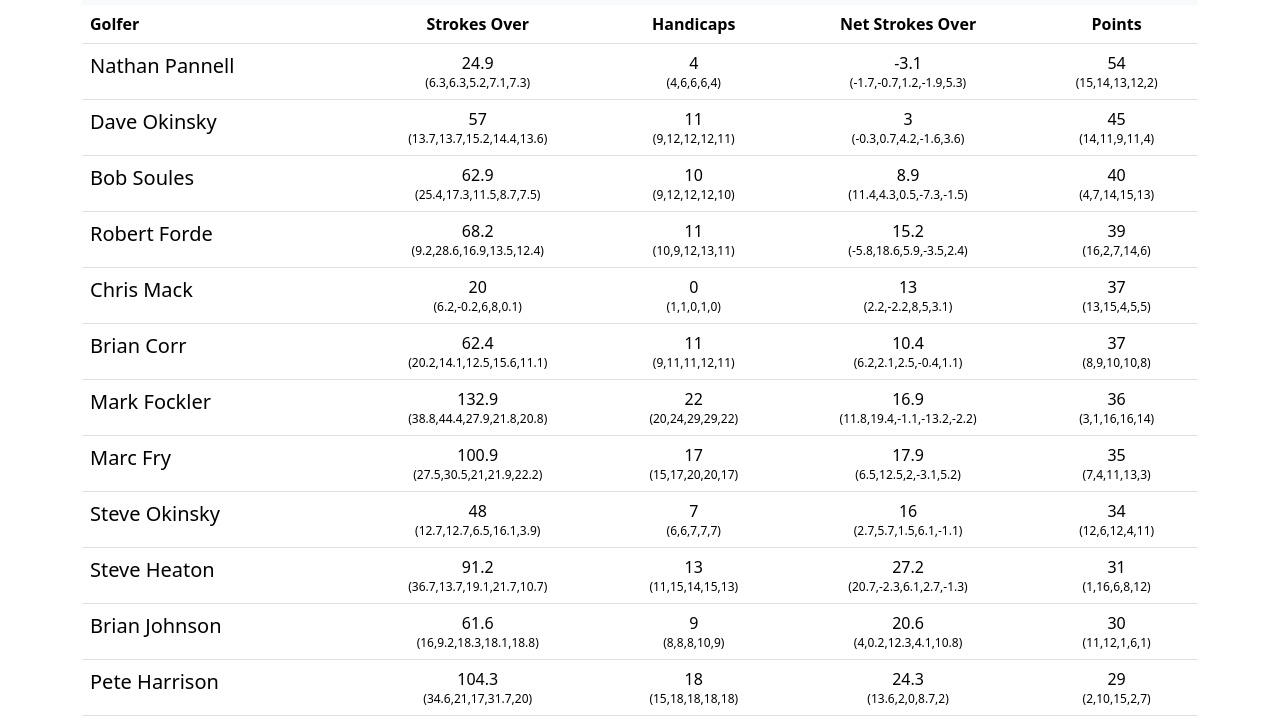
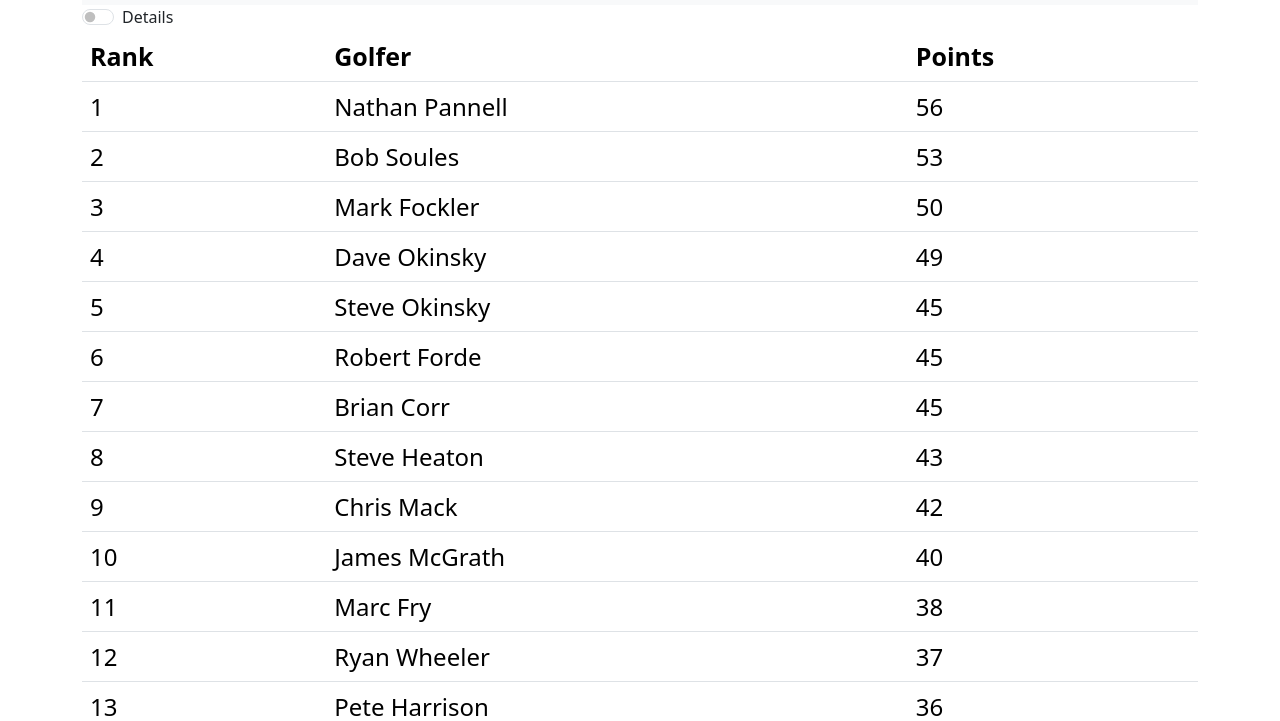
Before and after one commit to dokinsky/Kareoke, a plain HTML site: page GolfSim/Standing.html in a window 1280 px wide. Shown: the part 51-772 px from the top of the page. Drawn offline with nearby package versions, Linux system fonts and the light colour scheme.

Commit message:
Update Standing.html

```diff
--- a/GolfSim/Standing.html
+++ b/GolfSim/Standing.html
@@ -15,16 +15,12 @@
     <body>
         <div class="container-lg" id="navbarContainer"></div>
         <div class="container-lg" id="mainContainer">
+            <div class="form-check form-switch">
+                <input class="form-check-input" type="checkbox" role="switch" id="changeDataCheck" onclick="ChangeData()">
+                <label class="form-check-label" for="changeDataCheck">Details</label>
+            </div>
            <table class="table">
-                <thead id="tableHead">
-                    <tr>
-                        <th>Golfer</th>
-                        <th style="text-align: center;">Strokes Over</th>
-                        <th style="text-align: center;">Handicaps</th>
-                        <th style="text-align: center;">Net Strokes Over</th>
-                        <th style="text-align: center;">Points</th>
-                    </tr>
-                </thead>
+                <thead id="tableHead"></thead>
                 <tbody id="tableBody"></tbody>
            </table>
         </div>
@@ -41,14 +37,14 @@
     let tableBody = document.getElementById("tableBody");
     let reportData = StandingData;
 
-    function createHeader(firstRecord){
+    function createHeader(simple = true){
         let headerRow = document.createElement("tr");
         headerRow.classList.add("header");
-        Object.keys(firstRecord).forEach(key => {
-            let col = document.createElement("th");
-            col.innerText = key;
-            headerRow.appendChild(col);
-        });
+        if (simple){
+            headerRow.innerHTML = '<th>Rank</th><th>Golfer</th><th>Points</th>';
+        } else {
+            headerRow.innerHTML = '<th>Rank</th><th>Golfer</th><th style="text-align: center;">Strokes Over</th><th style="text-align: center;">Handicaps</th><th style="text-align: center;">Net Strokes Over</th><th style="text-align: center;">Points</th>';
+        }
         return headerRow;
     }
 
@@ -57,46 +53,67 @@
 
     function CreateCell(cellData){
         let div = document.createElement("td");
-        div.style = "font-size: 20px"
+        div.style = "font-size: 24px"
         div.innerText = cellData;
         return div;
     }
 
-    function CreateSum(total, arr){
+    function CreateSum(total, arr, arr2){
         let cell = document.createElement("td");
         cell.style = "text-align: center"
         let topDiv = document.createElement("div");
+        topDiv.style = "font-weight: bold"
         let botDiv = document.createElement("div");
-        botDiv.style = "font-size:12px"
+        botDiv.style = "font-size:11px"
         topDiv.innerHTML = total;
-        botDiv.innerHTML = "(" + arr + ")";
+        botDiv.innerHTML = "<div>(" + arr + ")</div>";
+        if (arr2 != null){
+            botDiv.innerHTML = "<div>(" + arr + ")</div><div>(" + arr2 + ")</div>";
+        }
         cell.appendChild(topDiv);
         cell.appendChild(botDiv);
         return cell;
     }
 
-    function CreateRow(rowData){
+    function CreateRow(rowData, i){
+        console.log(rowData)
         let row = document.createElement("tr");
+        row.appendChild(CreateCell(i));
         row.appendChild(CreateCell(rowData.GolferName));
 
-        row.appendChild(CreateSum(rowData.TotalStrokes, rowData.scores))
-        row.appendChild(CreateSum(rowData.Handicap, rowData.handicaps))
+        row.appendChild(CreateSum(rowData.TotalStrokes, rowData.scores, null))
+        row.appendChild(CreateSum(rowData.Handicap, rowData.handicaps, rowData.courseHandicaps))
         row.appendChild(CreateSum(rowData.TotalNetStrokes, rowData.netScores))
         row.appendChild(CreateSum(rowData.TotalPoints, rowData.points))
-
-        //Object.keys(rowData).forEach(key => {
-        //    div.appendChild(CreateCell(rowData[key]));
-        //});
 
         return row;
     };
 
+    function CreateSimpleRow(rowData, i){
+        let row = document.createElement("tr");
+        row.appendChild(CreateCell(i));
+        row.appendChild(CreateCell(rowData.GolferName));
+        row.appendChild(CreateCell(rowData.TotalPoints));
+        return row;
+    }
+
     function CreateReport(data, head, body){
-        //let header = createHeader(data[0])
-        //head.appendChild(header);
+        head.appendChild(createHeader(false))
+        let row = 1;
         data.forEach((r) => {
-            body.appendChild(CreateRow(r));
+            body.appendChild(CreateRow(r, row));
+            row++;
         })
+
+    }
+
+    function CreateSimpleReport(data, head, body){
+        head.appendChild(createHeader())
+        let row = 1;
+        data.forEach((r) => {
+            body.appendChild(CreateSimpleRow(r, row));
+            row++;
+        });
 
     }
 
@@ -118,12 +135,25 @@
         });
         return data;
     }
+    reportData = FormatTotals(reportData, 4);
+    reportData.sort((a,b) => b.TotalPoints - a.TotalPoints )
 
-    reportData = FormatTotals(reportData, 3);
+    function ChangeData(){
+        let check = document.getElementById("changeDataCheck");
 
-    reportData.sort((a,b) => b.TotalPoints - a.TotalPoints )
-    console.log(reportData)
-    CreateReport(reportData, tableHead, tableBody);
+        tableHead.innerHTML = "";
+        tableBody.innerHTML = "";
+
+        if (check.checked){
+            CreateReport(reportData, tableHead, tableBody);
+        } else {
+            CreateSimpleReport(reportData, tableHead, tableBody);
+        }
+
+        console.log(check.checked)
+    }
+
+    ChangeData();
 
 
 
```
